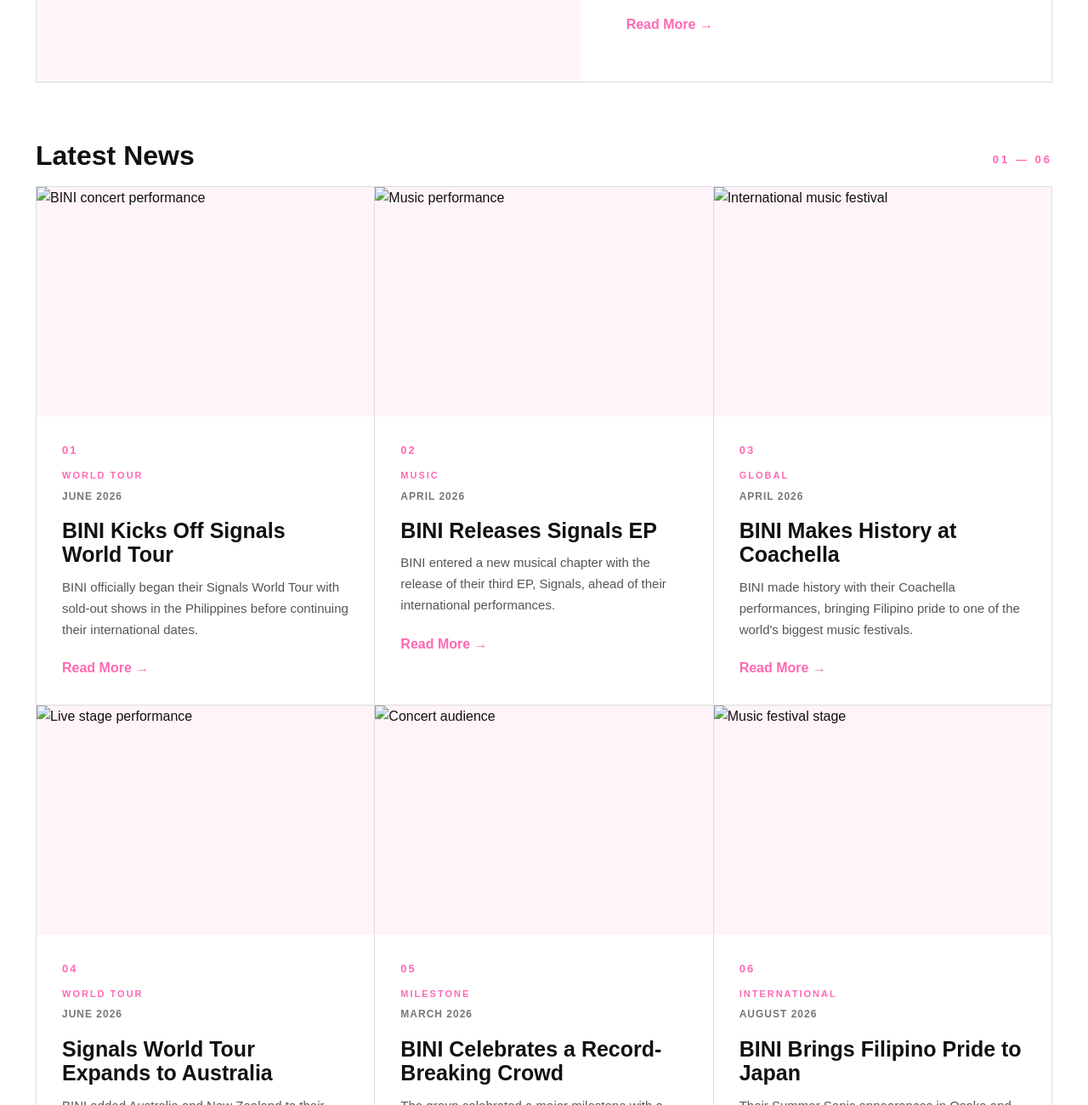
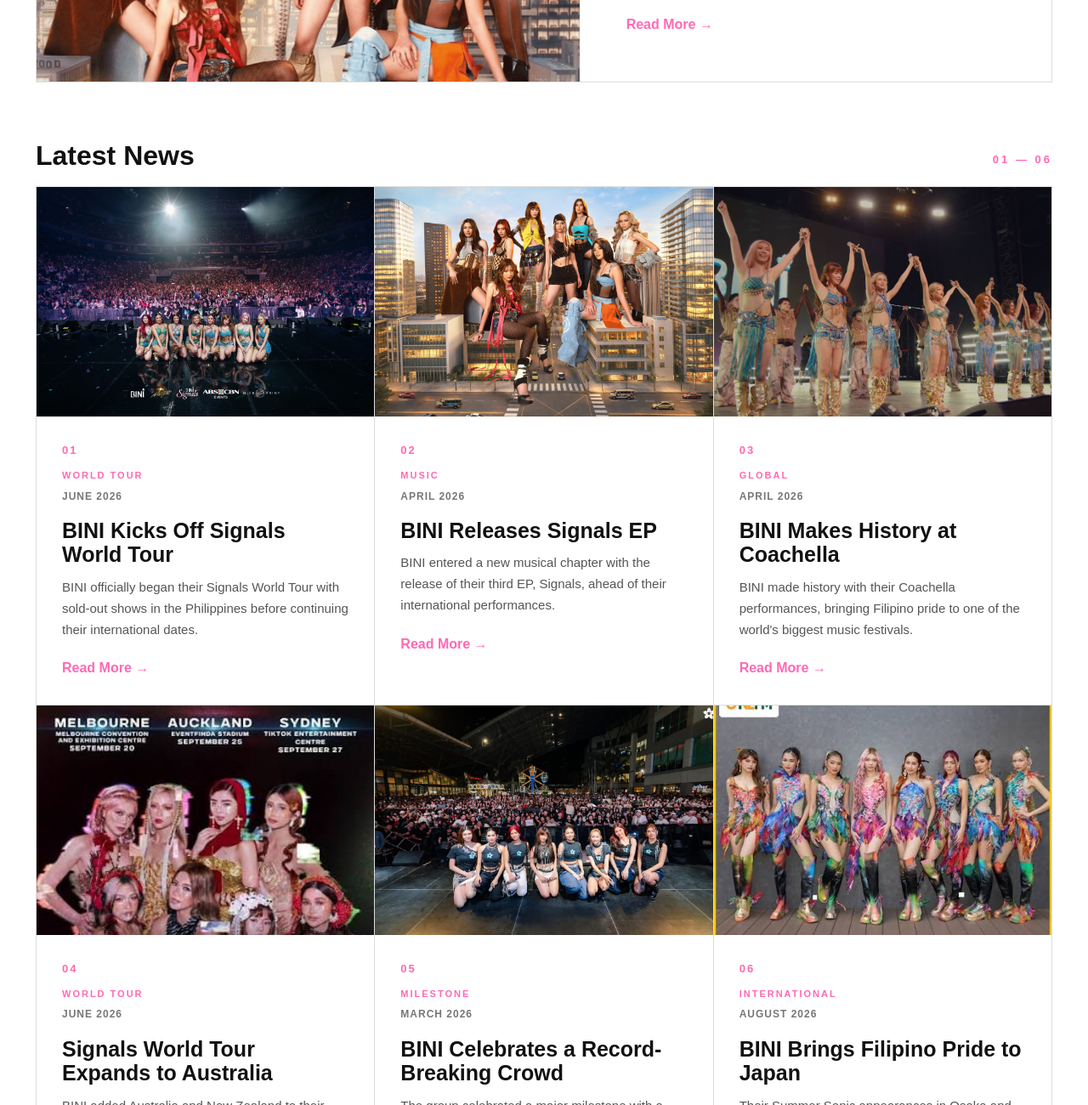
Before and after one commit to joanamarieguibao/fcocloud2joanamarieguibao, a plain HTML site: page news.html in a window 1280 px wide. Shown: the part 918-2218 px from the top of the page at 85% size. Drawn offline with Linux system fonts and the light colour scheme.

Commit message:
Update news.html

```diff
--- a/news.html
+++ b/news.html
@@ -725,7 +725,7 @@
             <div class="featured-image">
 
                 <img
-                    src="images/news/BINI-JAPAN.png"
+                    src="BINI-JAPAN.png"
                     alt="BINI at Summer Sonic Festival"
                     onerror="this.style.display='none';"
                 >
@@ -790,7 +790,7 @@
                     <div class="news-image">
 
                         <img
-                            src="images/news/BINI-Signals-World-Tour-in-Manila-4-scaled.avif"
+                            src="BINI-Signals-World-Tour-in-Manila-4-scaled.avif"
                             alt="BINI concert performance"
                         >
 
@@ -839,7 +839,7 @@
                     <div class="news-image">
 
                         <img
-                            src="images/news/BINI-scaled.avif"
+                            src="BINI-scaled.avif"
                             alt="Music performance"
                         >
 
@@ -888,7 +888,7 @@
                     <div class="news-image">
 
                         <img
-                            src="images/news/bini-main-1775873715.jpg"
+                            src="bini-main-1775873715.jpg"
                             alt="International music festival"
                         >
 
@@ -937,7 +937,7 @@
                     <div class="news-image">
 
                         <img
-                            src="images/news/images.jpeg"
+                            src="images.jpeg"
                             alt="Live stage performance"
                         >
 
@@ -986,7 +986,7 @@
                     <div class="news-image">
 
                         <img
-                            src="images/news/BINI-with-the-Signal-Detected-audience.avif"
+                            src="BINI-with-the-Signal-Detected-audience.avif"
                             alt="Concert audience"
                         >
 
@@ -1035,7 +1035,7 @@
                     <div class="news-image">
 
                         <img
-                            src="images/news/images (1).jpeg"
+                            src="images (1).jpeg"
                             alt="Music festival stage"
                         >
 
```
